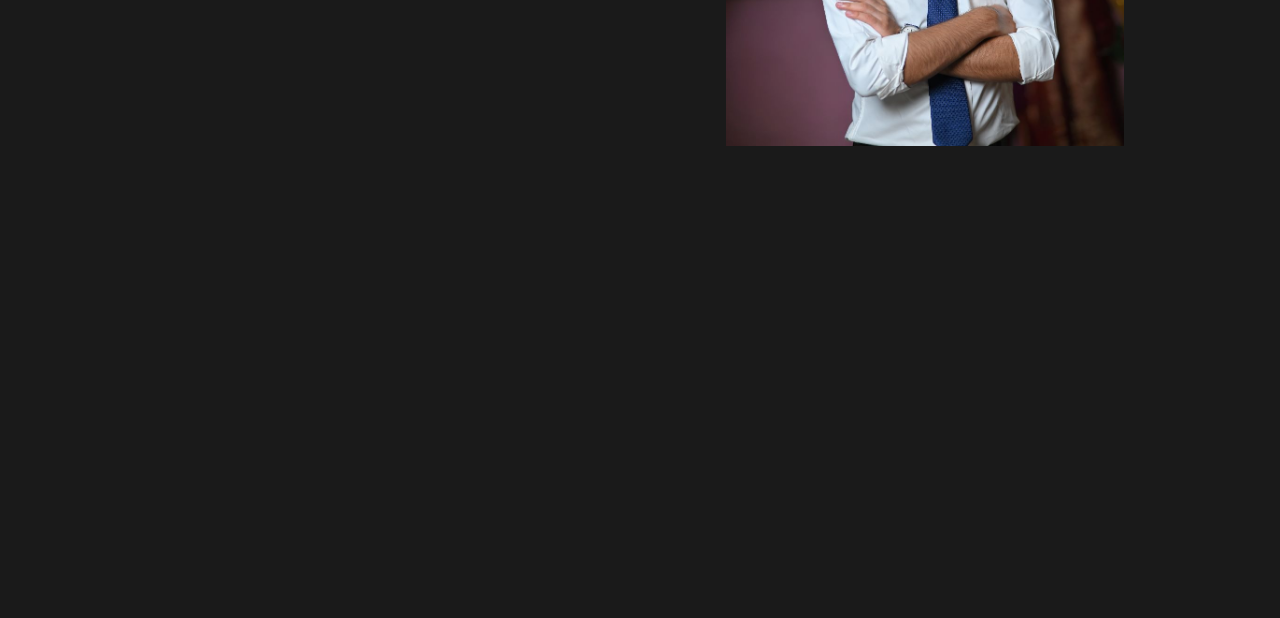
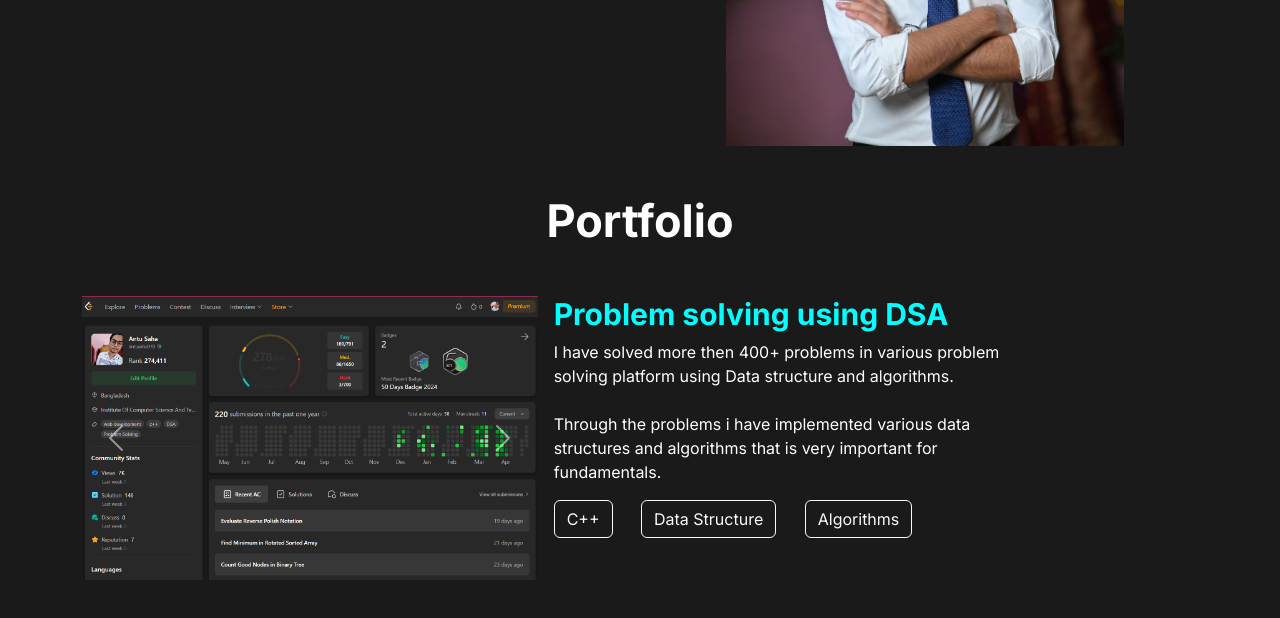
Before and after one commit to antusaha970/portfolio-using-bootstrap, a plain HTML site: page index.html in a window 1280 px wide. Shown: the part 540-1158 px from the top of the page. Before the commit the page ends 800 px from the top, so only its background shows below. Drawn offline with nearby package versions, Linux system fonts and the light colour scheme.

Commit message:
portfolio section desing done

```diff
--- a/css/responsive.css
+++ b/css/responsive.css
@@ -2,4 +2,7 @@
   .banner-img {
     height: 600px;
   }
+  .portfolio-des {
+    width: 70%;
+  }
 }
--- a/css/style.css
+++ b/css/style.css
@@ -18,3 +18,15 @@
   margin: auto;
   display: block;
 }
+
+.portfolio-title {
+  font-size: 45px;
+}
+
+.portfolio-text {
+  font-size: 30px;
+}
+
+.portfolio-des {
+  width: 100%;
+}
--- a/index.html
+++ b/index.html
@@ -136,6 +136,98 @@
         </div>
       </section>
       <!-- banner section -->
+
+      <!-- portfolio section -->
+      <section class="my-5">
+        <div class="container">
+          <div>
+            <h2 class="text-center text-white fw-bold portfolio-title mb-5">
+              Portfolio
+            </h2>
+          </div>
+          <div class="row">
+            <div class="col-12">
+              <div class="row g-3">
+                <div class="col-12 col-md-5">
+                  <div id="carouselExample" class="carousel slide">
+                    <div class="carousel-inner">
+                      <div class="carousel-item active">
+                        <img
+                          src="img/p1.png"
+                          class="d-block w-100"
+                          alt="portfolio img"
+                        />
+                      </div>
+                      <div class="carousel-item">
+                        <img
+                          src="img/p2.png"
+                          class="d-block w-100"
+                          alt="portfolio img"
+                        />
+                      </div>
+                      <div class="carousel-item">
+                        <img
+                          src="img/p3.png"
+                          class="d-block w-100"
+                          alt="portfolio img"
+                        />
+                      </div>
+                    </div>
+                    <button
+                      class="carousel-control-prev"
+                      type="button"
+                      data-bs-target="#carouselExample"
+                      data-bs-slide="prev"
+                    >
+                      <span
+                        class="carousel-control-prev-icon"
+                        aria-hidden="true"
+                      ></span>
+                      <span class="visually-hidden">Previous</span>
+                    </button>
+                    <button
+                      class="carousel-control-next"
+                      type="button"
+                      data-bs-target="#carouselExample"
+                      data-bs-slide="next"
+                    >
+                      <span
+                        class="carousel-control-next-icon"
+                        aria-hidden="true"
+                      ></span>
+                      <span class="visually-hidden">Next</span>
+                    </button>
+                  </div>
+                </div>
+                <div class="col-12 col-md-7">
+                  <h2 class="fw-bold base-color portfolio-text">
+                    Problem solving using DSA
+                  </h2>
+                  <p class="text-white portfolio-des">
+                    I have solved more then 400+ problems in various problem
+                    solving platform using Data structure and algorithms.
+                    <br />
+                    <br />
+                    Through the problems i have implemented various data
+                    structures and algorithms that is very important for
+                    fundamentals.
+                  </p>
+                  <div>
+                    <button class="btn btn-outline-light me-4 mb-3">C++</button>
+                    <button class="btn btn-outline-light me-4 mb-3">
+                      Data Structure
+                    </button>
+                    <button class="btn btn-outline-light me-4 mb-3">
+                      Algorithms
+                    </button>
+                  </div>
+                </div>
+              </div>
+            </div>
+          </div>
+        </div>
+      </section>
+      <!-- portfolio section -->
     </main>
 
     <script
```
Also changed, not shown: img/p1.png (added), img/p2.png (added), img/p3.png (added).
